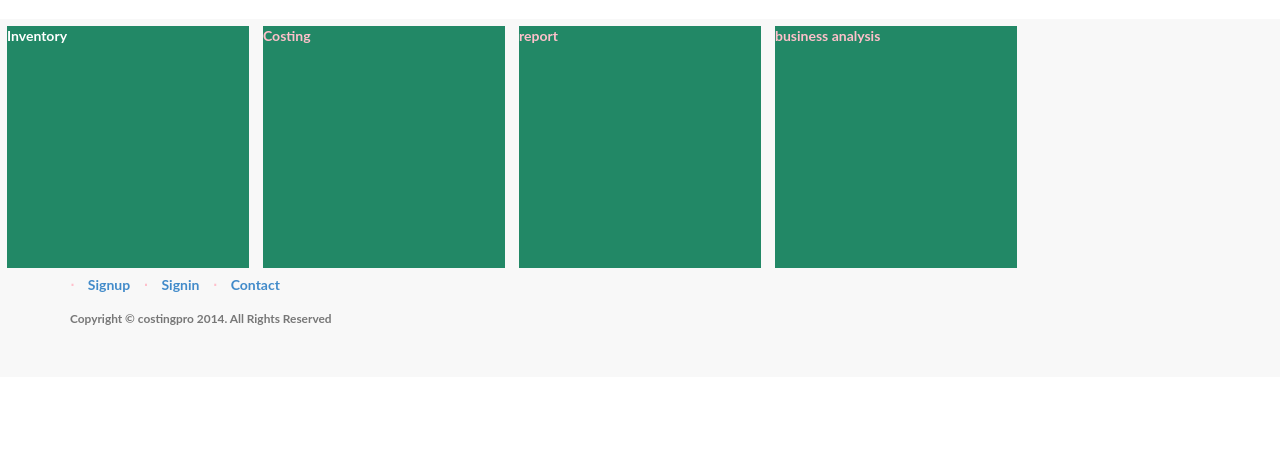
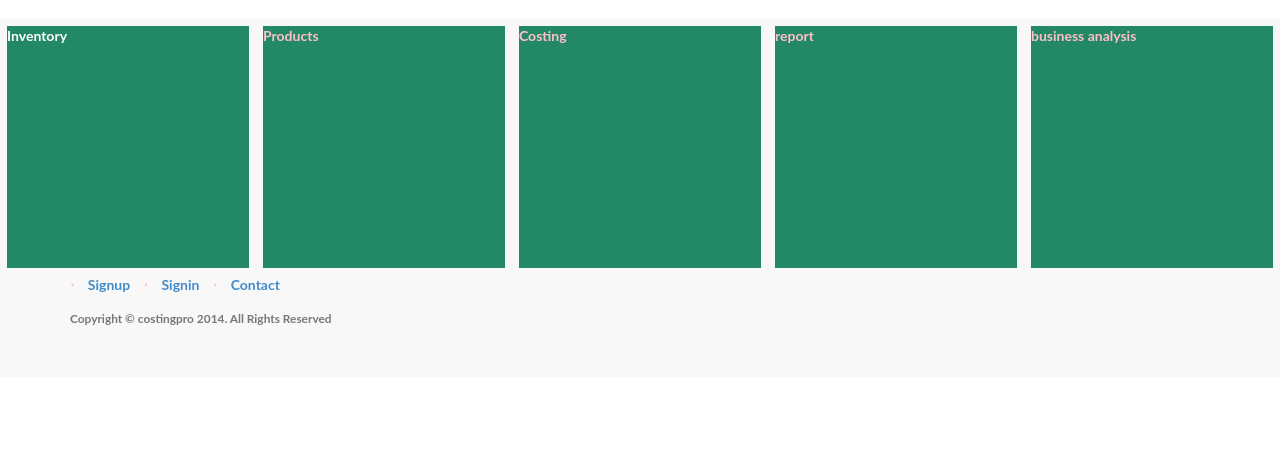
Before and after one commit to EmilyK/costing-pro, a Django app: template dashboard/templates/dashboard/menu.html in a window 1280 px wide. Shown: the part 51-518 px from the top of the page. Run offline with Django 3.2, Linux system fonts and the light colour scheme; the template is opened without the code that fills it, so the values that code supplies are empty; parts of the project's set-up code (start-up, migrations or seed data) failed here and were passed over; some libraries are stand-ins or nearby versions.

Commit message:
menus modified

```diff
--- a/dashboard/templates/dashboard/menu.html
+++ b/dashboard/templates/dashboard/menu.html
@@ -48,6 +48,12 @@ body {
 
 <div class="tile">
   <div class = content>
+  Products
+  </div>
+</div>
+
+<div class="tile">
+  <div class = content>
   Costing
   </div>
 </div>
```
